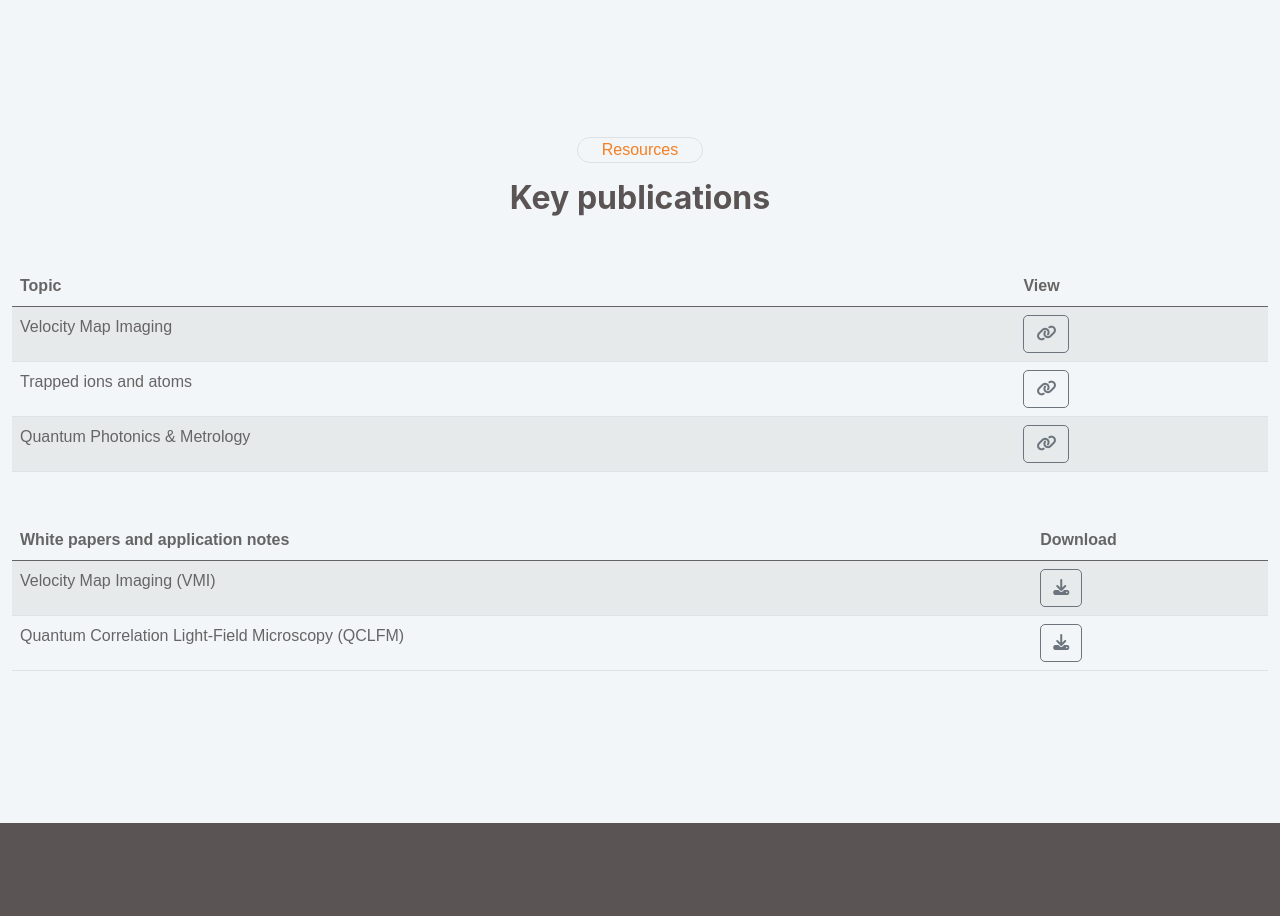
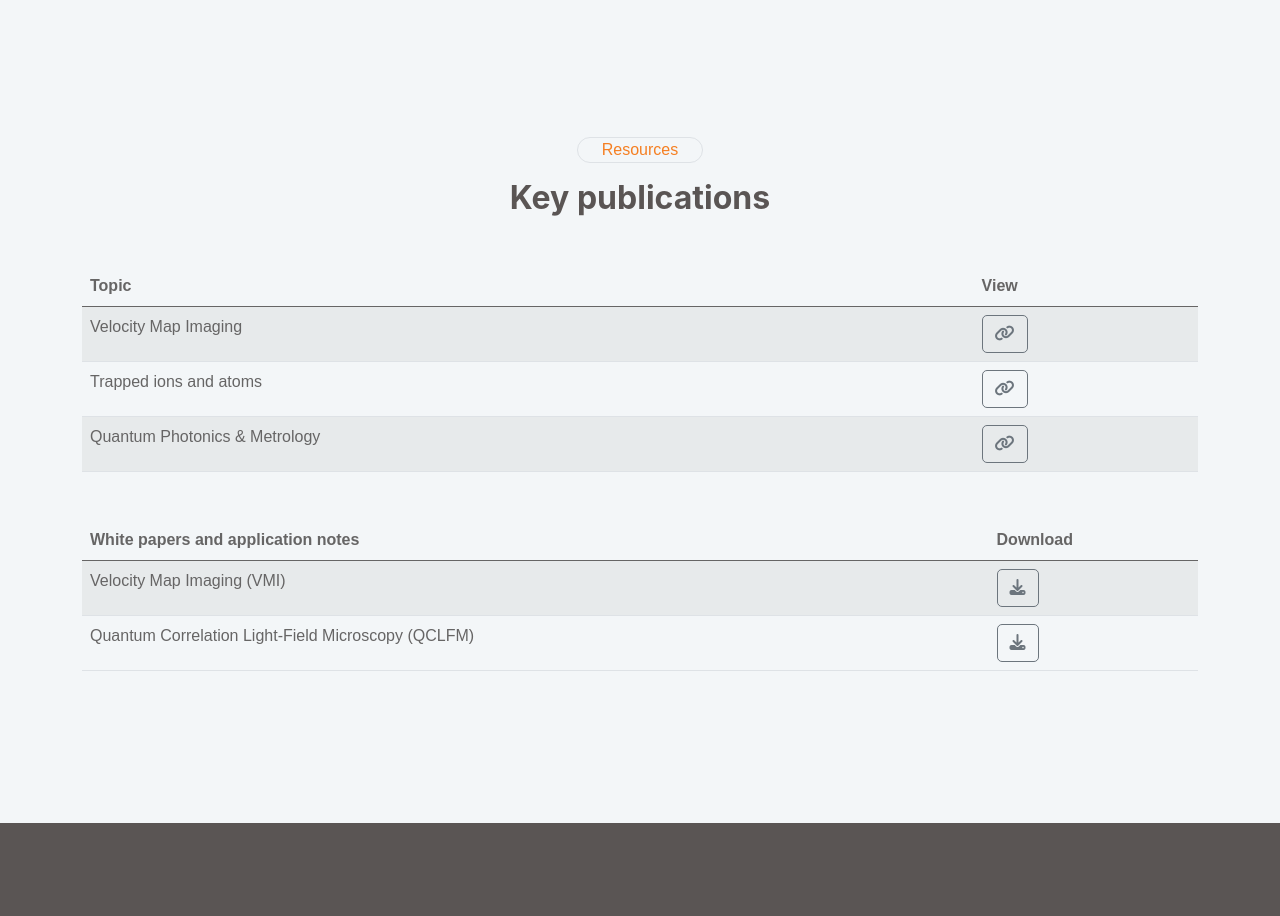
Before and after one commit to 4ourpixels/amsterdam-scientific-instruments, a plain HTML site: page product.html in a window 1280 px wide. Shown: the part 4620-5536 px from the top of the page. Drawn offline with nearby package versions, Linux system fonts and the light colour scheme; animation ran at ten frames a second.

Commit message:
Add files via upload

```diff
--- a/product.html
+++ b/product.html
@@ -549,7 +549,7 @@
           >
             <h2 class="mb-5">Our Customers</h2>
           </div>
-          <div class="slider">
+          <div data-wow-delay="0.1s"  class="slider wow fadeInUp">
             <ul>
               <li>
                 <img
@@ -715,7 +715,7 @@
               <li>
                 <img
                   src="https://www.amscins.com/wp-content/uploads/2022/09/Picture1-e1663686017663.jpg"
-                  alt=""
+                  alt="XFEL Logo"
                 />
               </li>
               <li>
@@ -742,7 +742,7 @@
       <!-- Customer Logos End -->
 
       <!-- Resources Start -->
-      <div class="container-xxl py-2">
+      <div class="container py-2">
           <div
             class="mx-auto text-center wow fadeInUp"
             data-wow-delay="0.1s"
@@ -755,7 +755,7 @@
             </div>
             <h2 class="mb-5">Key publications</h2>
           </div>
-          <table class="table table-striped table-hover">
+          <table data-wow-delay="0.2s" class="table table-striped table-hover wow fadeInUp">
             <thead>
               <tr>
                 <th scope="col">Topic</th>
@@ -783,7 +783,7 @@
               </tr>
             </tbody>
           </table>
-          <table class="table table-striped table-hover my-5">
+          <table data-wow-delay="0.3s"  class="table table-striped table-hover my-5 wow fadeInUp">
             <thead>
               <tr>
                 <th scope="col">White papers and application notes</th>
```
